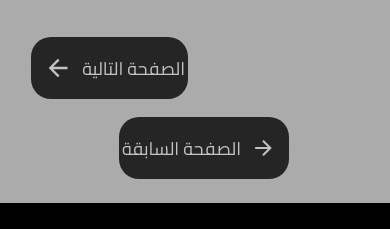
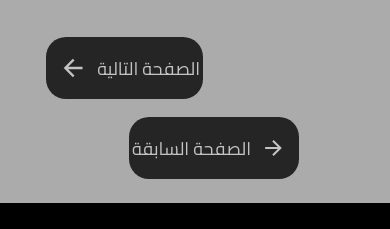
Before and after one commit to mina-girges/ava_musa, a plain HTML site: page data/Media/src/media_pic/pic.html in a window 390 px wide. Shown: the part 5671-5900 px from the top of the page. Drawn offline with Linux system fonts and the light colour scheme; a web font is replaced by a local one.

Commit message:
Update media_pic_but_card.css

```diff
--- a/assets/css/media_pic_but_card.css
+++ b/assets/css/media_pic_but_card.css
@@ -306,7 +306,7 @@
         font-size: 18px;
         justify-content: center;
         grid-column: 1;
-        transform: translate(-100px, 80px);
+        transform: translate(-90px, 80px);
         width: 80%;
     }
 
@@ -314,7 +314,7 @@
         font-size: 18px;
         justify-content: center;
         grid-column: 1;
-        transform: translate(15px, 0);
+        transform: translate(30px, 0);
         width: 80%;
     }
 
```
